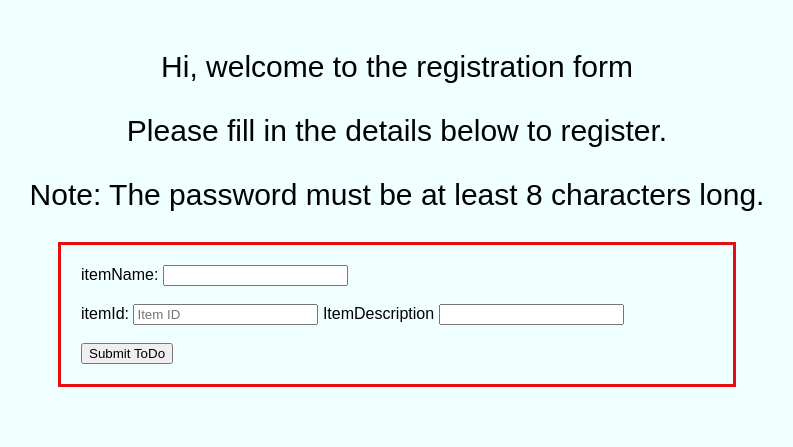
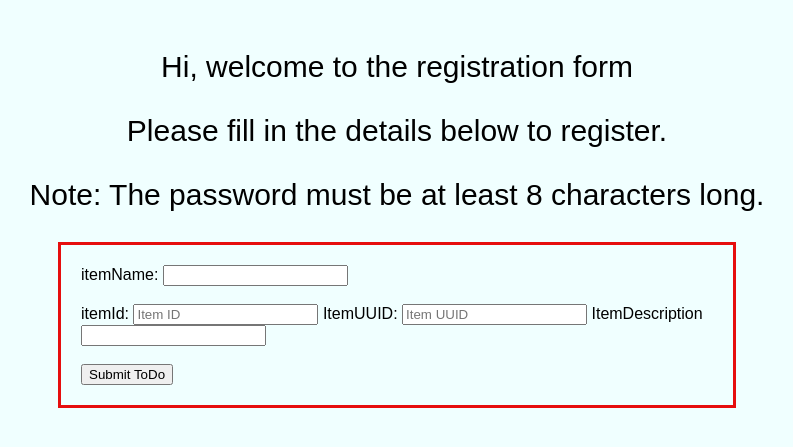
Before and after one commit to vishal8859/Assignment1, a Python web app: template ToDo_task/Templates/index.html in a window 1280 px wide. Shown: the top 447 px of the page, without its empty margins (243-1036 px from the left). Run offline with Jinja, Linux system fonts and the light colour scheme; the template is opened without the code that fills it, so the values that code supplies are empty.

Commit message:
update item uuid

```diff
--- a/ToDo_task/Templates/index.html
+++ b/ToDo_task/Templates/index.html
@@ -15,6 +15,8 @@
             <input type="text" id="itemname" name="itemname" required><br><br>
             <label for ="itemid">itemId:</label>
             <input type="text" name="itemId" placeholder="Item ID" />
+            <label for="itemUUID">ItemUUID:</label>
+            <input type="text" name="itemUUID" placeholder="Item UUID" />
             <label for="password">ItemDescription</label>
             <input type="ItemDescription" id="ItemDescription" name="ItemDescription" required><br><br>
             <button type="submit">Submit ToDo</button>
```
